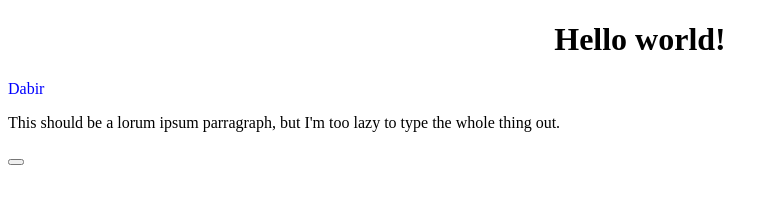
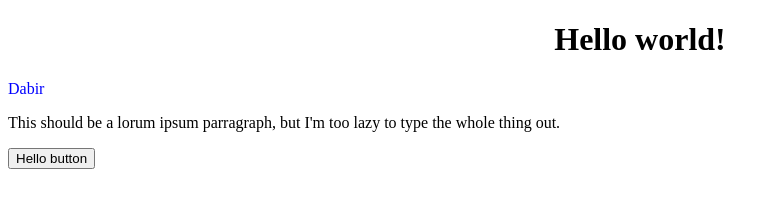
Before and after one commit to DabirGomezSerna/git-practice-team, a plain HTML site: page index.html in a window 1280 px wide. Shown: the whole page, without its empty margins (0-778 px from the left). Drawn offline with Linux system fonts and the light colour scheme.

Commit message:
Hello button finished

```diff
--- a/index.html
+++ b/index.html
@@ -11,7 +11,7 @@
       <h1 id="world">Hello world!</h1>
       <p class="name">Dabir</p>
       <p>This should be a lorum ipsum parragraph, but I'm too lazy to type the whole thing out.</p>
-      <button onclick="helloFunction()"></button>
+      <button onclick="helloFunction()">Hello button</button>
     </div>
     <script src="script.js"></script>
   </body>
```
